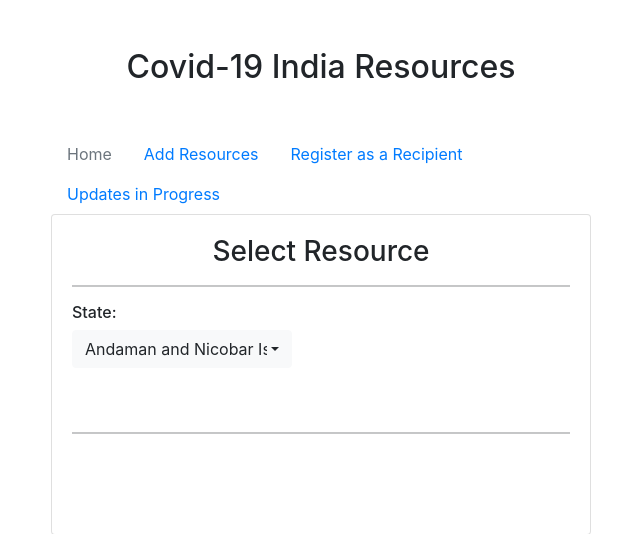
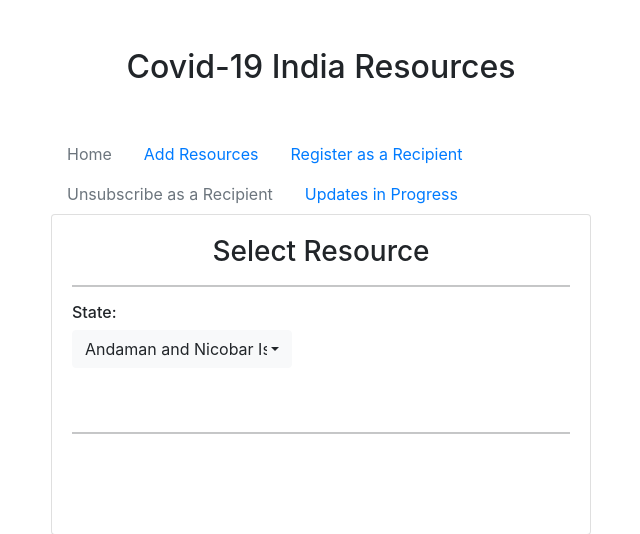
Before and after one commit to hetpandya/covid-resources, a Flask app: page / in a window 1280 px wide. Shown: the top 534 px of the page, without its empty margins (319-959 px from the left). Run offline with Flask 2, Linux system fonts and the light colour scheme; parts of the project's set-up code (start-up, migrations or seed data) failed here and were passed over; some libraries are stand-ins or nearby versions.

Commit message:
add recipient

```diff
--- a/templates/contribute.html
+++ b/templates/contribute.html
@@ -50,6 +50,9 @@
                             <li class="nav-item">
                                 <a class="nav-link active" href="/register-recipient" tabindex="-1" aria-disabled="true">Register as a Recipient</a>
                             </li>
+                            <li class="nav-item">
+                                <a class="nav-link disabled" href="/unsubscribe-recipient" tabindex="-1" aria-disabled="true">Unsubscribe as a Recipient</a>
+                             </li>
                             <li class="nav-item">
                                 <a class="nav-link active" href="/updates" tabindex="-1" aria-disabled="true">Updates in Progress</a>
                             </li>
--- a/templates/index.html
+++ b/templates/index.html
@@ -43,6 +43,9 @@
                             <li class="nav-item">
                                 <a class="nav-link active" href="/register-recipient" tabindex="-1" aria-disabled="true">Register as a Recipient</a>
                             </li>
+                            <li class="nav-item">
+                                <a class="nav-link disabled" href="/unsubscribe-recipient" tabindex="-1" aria-disabled="true">Unsubscribe as a Recipient</a>
+                             </li>
                             <li class="nav-item">
                                 <a class="nav-link active" href="/updates" tabindex="-1" aria-disabled="true">Updates in Progress</a>
                             </li>
```
Also changed, not shown: templates/register_recipient.html (+5 -5 lines).
